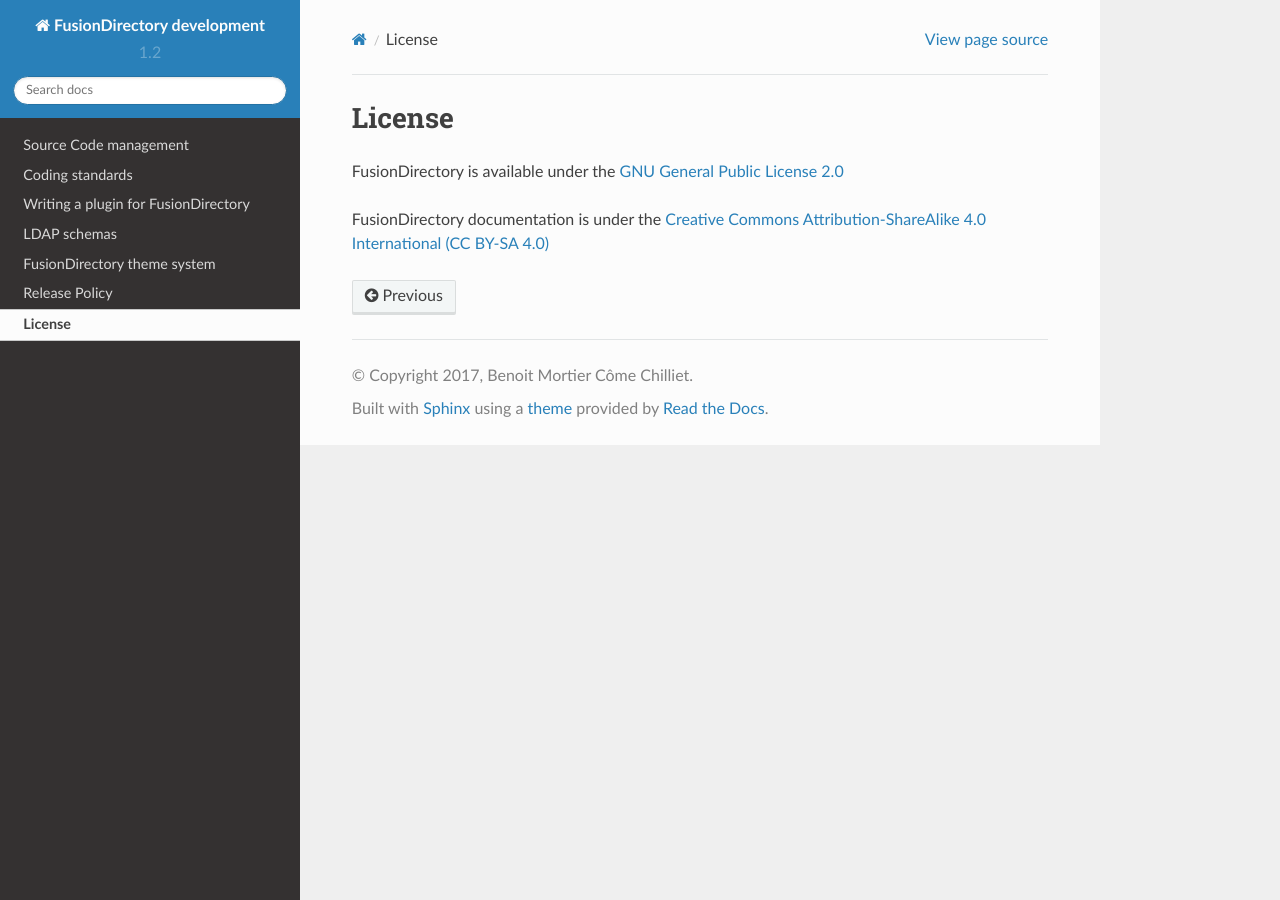
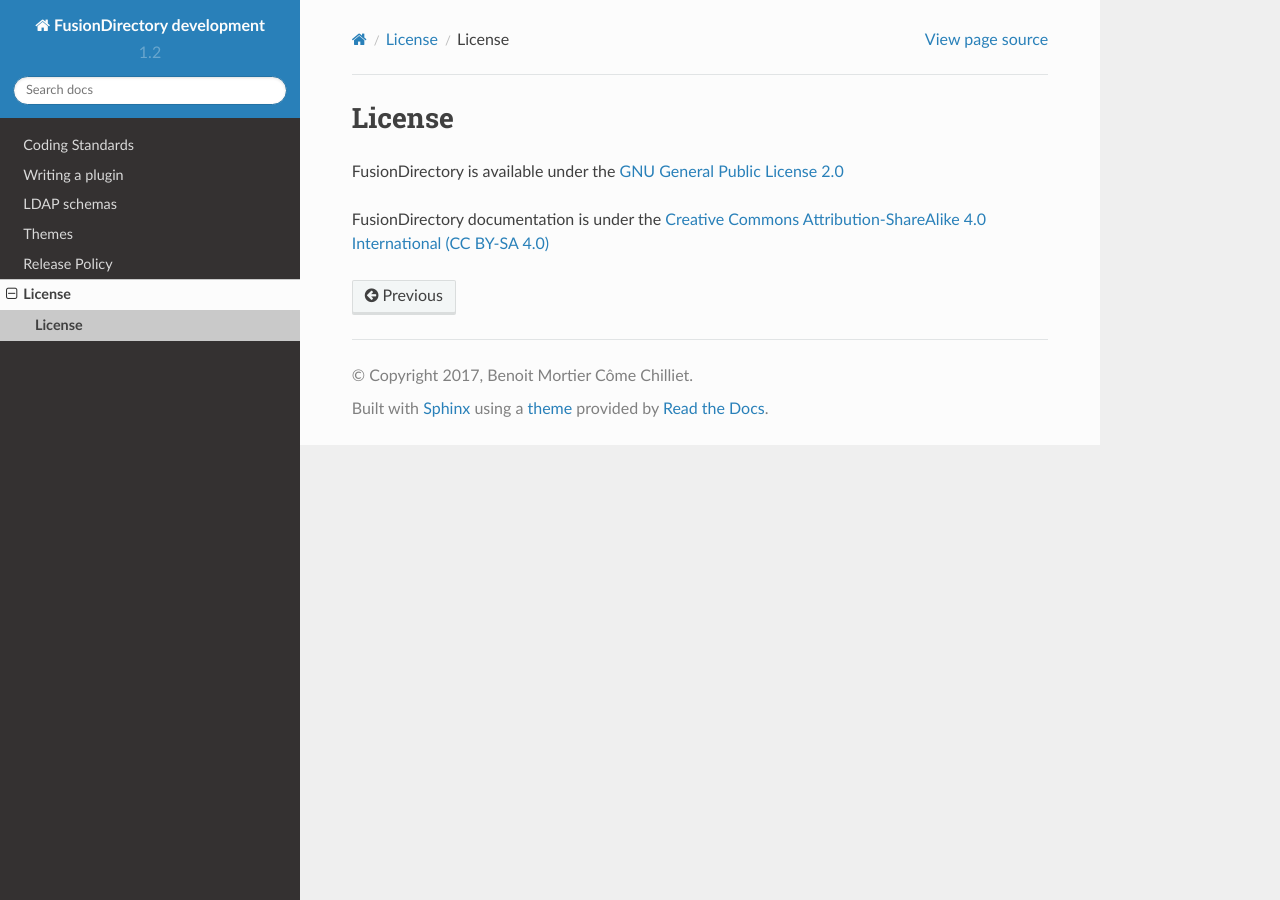
Before and after one commit to fusiondirectory/fusiondirectory-dev-manual, a Sphinx documentation site: the page built from source/license/license.rst, in a window 1280 px wide. Built offline with Sphinx 7.4.7 and the Read the Docs theme 2.0.0, drawn with Linux system fonts in a browser that asks for light colours.

Commit message:
Cleaning the documenation all section into subdirectories, removing serch, module, index
Signed-off-by: Benoit Mortier <benoit.mortier@opensides.be>

```diff
--- /dev/null
+++ b/source/license/index.rst
@@ -0,0 +1,7 @@
+License
+=======
+
+.. toctree::
+   :maxdepth: 2
+
+   license
--- a/source/pluginsystem/index.rst
+++ b/source/pluginsystem/index.rst
@@ -1,5 +1,5 @@
-Writing a plugin for FusionDirectory
-====================================
+Writing a plugin
+================
 
 You can write plugins for FusionDirectory using our simplePlugin class.
 
```
Also changed, not shown: source/coding/index.rst (added, +8 -0 lines), source/index.rst (+3 -13 lines), source/themes/index.rst (added, +7 -0 lines), source/coding/codingstandards.rst (renamed from source/codingstandards.rst), source/coding/sourcecode.rst (renamed from source/sourcecode.rst), source/license/license.rst (renamed from source/license.rst), source/themes/themes.rst (renamed from source/themesystem.rst).
